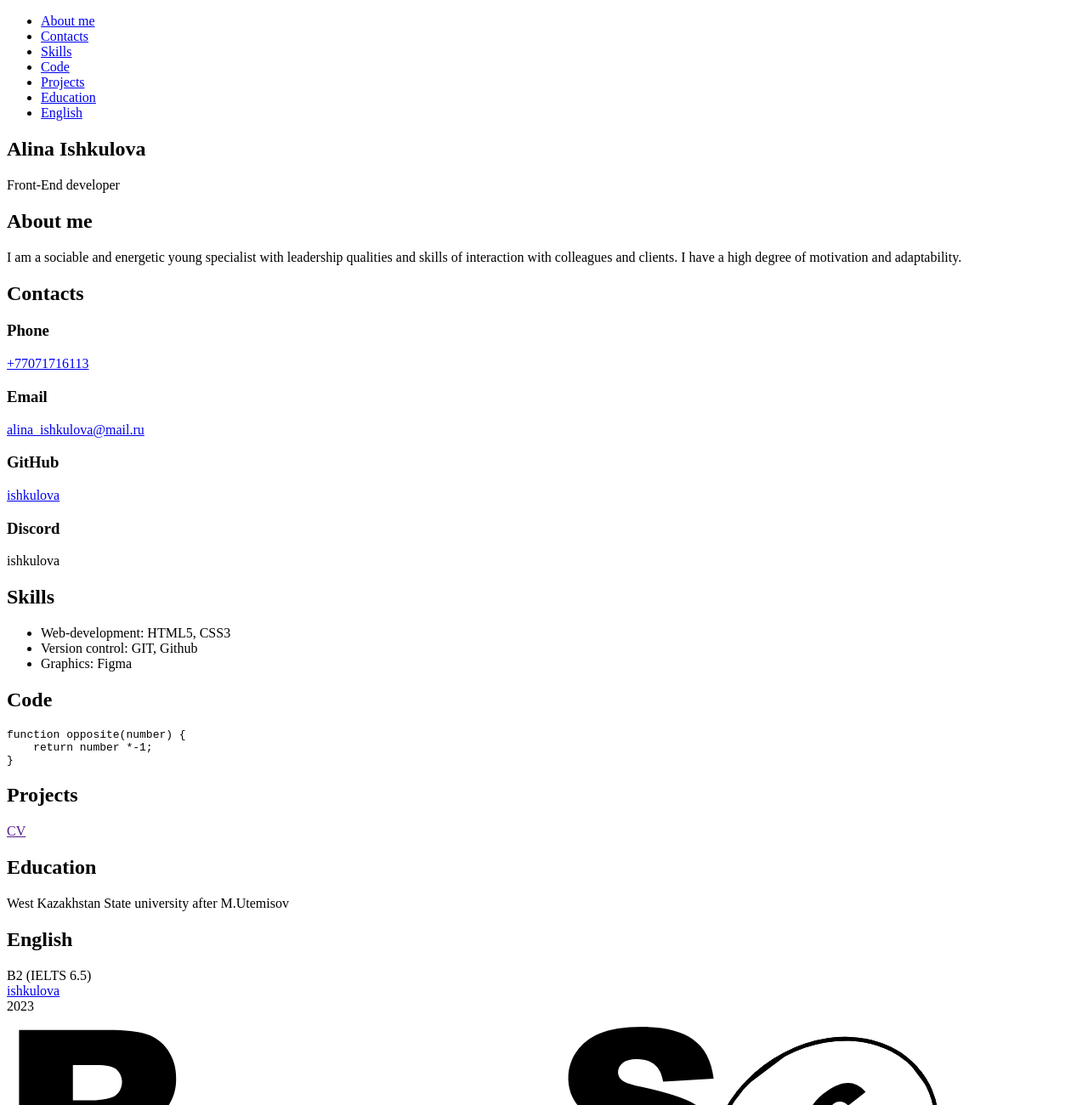
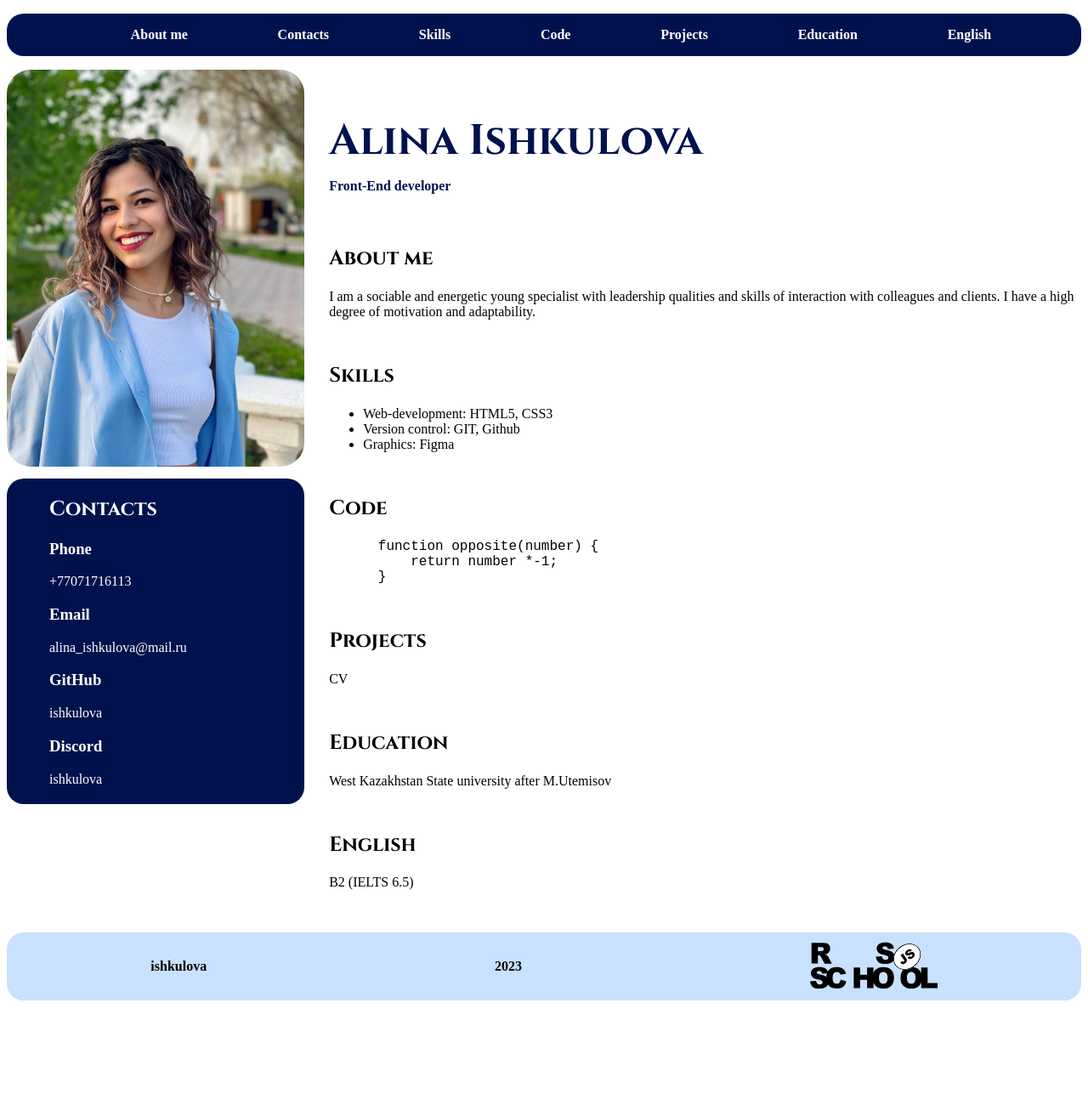
Before and after one commit to ishkulova/rsschool-cv, a plain HTML site: page index.html in a window 1280 px wide. Shown: the top 1300 px of the page at 85% size. After the commit the page ends 1185 px from the top, so only its background shows below. Drawn offline with Linux system fonts and the light colour scheme; a web font is replaced by a local one.

Commit message:
feat: add styles for all elements

```diff
--- a/index.html
+++ b/index.html
@@ -1,11 +1,17 @@
 <!DOCTYPE html>
 <html lang="en">
   <head>
-    <meta charset="UTF-8" />
-    <meta name="viewport" content="width=device-width, initial-scale=1.0" />
+    <meta charset="UTF-8">
+    <meta name="viewport" content="width=device-width, initial-scale=1.0">
     <title>Alina Ishkulova CV</title>
-    <link rel="icon" href="./images/favicon.ico" />
-    <link rel="stylesheet" href="./style/style.css" />
+    <link rel="icon" href="./images/favicon.ico">
+    <link rel="stylesheet" href="./style/style.css">
+    <link rel="preconnect" href="https://fonts.googleapis.com">
+    <link rel="preconnect" href="https://fonts.gstatic.com" crossorigin>
+    <link
+      href="https://fonts.googleapis.com/css2?family=Cinzel:wght@700&family=Fauna+One&display=swap"
+      rel="stylesheet"
+    >
   </head>
   <body>
     <header>
@@ -37,20 +43,13 @@
         </nav>
       </div>
     </header>
-    <main>
-      <div class="container">
-        <section class="profile">
-          <h1>Alina Ishkulova</h1>
-          <div>Front-End developer</div>
-        </section>
-        <section class="about-me" id="about-me">
-          <h2>About me</h2>
-          <p>
-            I am a sociable and energetic young specialist with leadership
-            qualities and skills of interaction with colleagues and clients. I
-            have a high degree of motivation and adaptability.
-          </p>
-        </section>
+    <main class="main-container">
+        <div class="left-side">
+          <img
+            src="/rsschool-cv/images/avatar.JPG"
+            alt="avatar"
+            class="avatar"
+          >
           <section class="contacts" id="contacts">
             <h2>Contacts</h2>
             <div>
@@ -74,6 +73,20 @@
               <div>ishkulova</div>
             </div>
           </section>
+          </div>
+        <div class="right-side">
+            <section class="profile">
+                <h1>Alina Ishkulova</h1>
+                <div>Front-End developer</div>
+              </section>
+              <section class="about-me" id="about-me">
+                <h2>About me</h2>
+                <p>
+                  I am a sociable and energetic young specialist with leadership
+                  qualities and skills of interaction with colleagues and clients. I
+                  have a high degree of motivation and adaptability.
+                </p>
+              </section>
               <section class="skills" id="skills">
                 <h2>Skills</h2>
                 <ul>
@@ -87,7 +100,8 @@
                 <pre>
       function opposite(number) {
           return number *-1;
-}</pre>
+      }</pre
+                >
               </section>
               <section class="projects" id="projects">
                 <h2>Projects</h2>
@@ -103,12 +117,18 @@ function opposite(number) {
                 <div>B2 (IELTS 6.5)</div>
               </section>
         </div>
+
     </main>
     <footer>
       <div class="container">
+        <div class="footer-list">
         <div><a href="https://github.com/ishkulova">ishkulova</a></div>
         <div>2023</div>
-        <div><a href="https://rs.school/js/"><img src="./images/rs_school_logo.svg" alt="rs logo"></a></div>
+        <div>
+          <a href="https://rs.school/js/"
+            ><img class="footer-logo" src="./images/rs_school_logo.svg" alt="rs logo"></a>
+        </div>
+        </div>
       </div>
     </footer>
   </body>
--- a/style/style.css
+++ b/style/style.css
@@ -1,4 +1,128 @@
+html {
+  scroll-behavior: smooth;
+}
+
+body {
+  font-size: 16px;
+  font-weight: normal;
+  font-family: "Fauna One", serif;
+}
+
 .container {
   max-width: 1440px;
   margin: 0 auto;
 }
+
+.nav {
+  list-style-type: none;
+  padding-left: 0%;
+  margin-left: 0%;
+}
+.nav-list {
+  display: inline;
+}
+.avatar {
+  width: 350px;
+  border-radius: 28px;
+}
+.profile {
+  color: #00124d;
+  font-weight: bold;
+}
+
+.contacts {
+  width: 250px;
+  margin-top: 10px;
+  padding: 20px 50px;
+  margin-bottom: 20px;
+  border-radius: 20px;
+  background-color: #00124d;
+  color: #fff;
+}
+
+.contacts a {
+  color: #fff;
+}
+
+a {
+  color: black;
+  text-decoration: none;
+}
+
+a:hover {
+  text-decoration: underline;
+}
+
+h1 {
+  font-size: 50px;
+  margin: 10px 0px;
+  font-family: "Cinzel", serif;
+}
+
+h2 {
+  margin-top: 0;
+  font-family: "Cinzel", serif;
+}
+
+.main-container {
+  display: flex;
+  flex-wrap: wrap;
+  max-width: 1440px;
+  margin: 0 auto;
+}
+
+.left-side {
+  width: 30%;
+}
+
+.right-side {
+  width: 70%;
+}
+
+.nav-item a {
+  font-weight: bold;
+  color: #fff;
+}
+.nav-list {
+  display: flex;
+  flex-direction: row;
+  align-content: center;
+  justify-content: space-evenly;
+  align-items: center;
+  height: 50px;
+  background-color: #00124d;
+  border-radius: 20px;
+}
+
+.nav-item {
+  list-style: none;
+}
+
+.right-side section {
+  margin-top: 50px;
+}
+
+.about-me {
+  margin-top: 60px !important;
+}
+
+.footer-list {
+  display: flex;
+  flex-direction: row;
+  flex-wrap: nowrap;
+  align-content: center;
+  justify-content: space-around;
+  align-items: center;
+  background-color:rgb(199, 225, 255);
+  border-radius: 20px;
+  font-weight: bold;
+  padding: 10px 0;
+}
+
+footer {
+  margin-top: 50px;
+}
+
+.footer-logo {
+  width: 150px;
+}
```
Also changed, not shown: images/avatar.JPG (added). Lines whose indentation alone changed are shown as unchanged.
